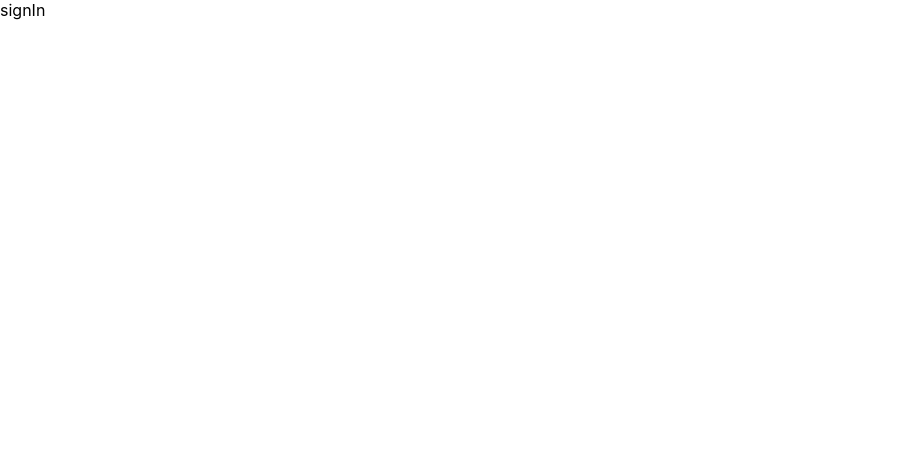
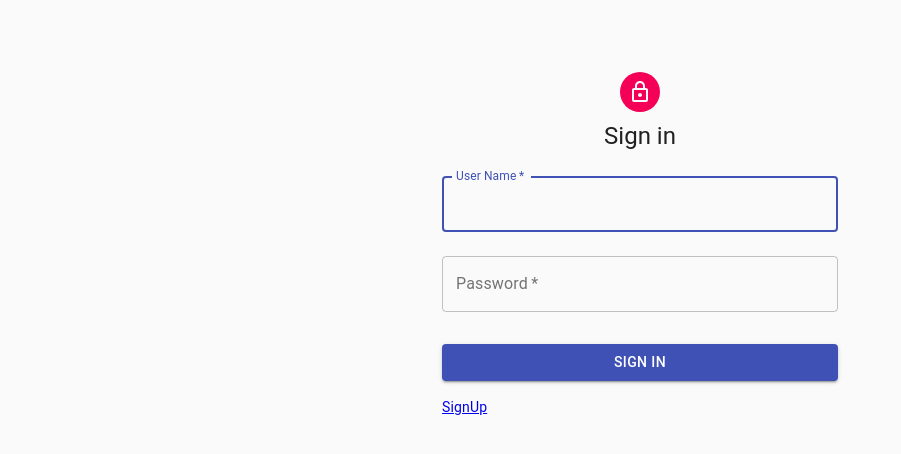
Before and after one commit to fares1994/weatherApp, a React (Create React App) app: page /signin in a window 1280 px wide. Shown: the top 454 px of the page, without its empty margins (0-901 px from the left). Built offline with nearby package versions, Linux system fonts and the light colour scheme.

Commit message:
initial build for signin and signup pages

```diff
--- a/package.json
+++ b/package.json
@@ -3,6 +3,8 @@
   "version": "0.1.0",
   "private": true,
   "dependencies": {
+    "@material-ui/core": "^4.11.3",
+    "@material-ui/icons": "^4.11.2",
     "@testing-library/jest-dom": "^5.11.9",
     "@testing-library/react": "^11.2.5",
     "@testing-library/user-event": "^12.6.3",
--- a/src/pages/signIn.page.jsx
+++ b/src/pages/signIn.page.jsx
@@ -1,12 +1,87 @@
 import React from 'react';
+import Avatar from '@material-ui/core/Avatar';
+import Button from '@material-ui/core/Button';
+import CssBaseline from '@material-ui/core/CssBaseline';
+import TextField from '@material-ui/core/TextField';
+import LockOutlinedIcon from '@material-ui/icons/LockOutlined';
+import Typography from '@material-ui/core/Typography';
+import { makeStyles } from '@material-ui/core/styles';
+import Container from '@material-ui/core/Container';
+import {Link} from 'react-router-dom';
 
 
+const useStyles = makeStyles((theme) => ({
+  paper: {
+    marginTop: theme.spacing(8),
+    display: 'flex',
+    flexDirection: 'column',
+    alignItems: 'center',
+  },
+  avatar: {
+    margin: theme.spacing(1),
+    backgroundColor: theme.palette.secondary.main,
+  },
+  form: {
+    width: '100%', // Fix IE 11 issue.
+    marginTop: theme.spacing(1),
+  },
+  submit: {
+    margin: theme.spacing(3, 0, 2),
+  },
+}));
+
 const SignIn = () =>{
-   return(
-       <div>signIn</div>
-   )
+  const classes = useStyles();
+
+  return (
+    <Container component="main" maxWidth="xs">
+      <CssBaseline />
+      <div className={classes.paper}>
+        <Avatar className={classes.avatar}>
+          <LockOutlinedIcon />
+        </Avatar>
+        <Typography component="h1" variant="h5">
+          Sign in
+        </Typography>
+        <form className={classes.form} noValidate>
+        <TextField
+            variant="outlined"
+            margin="normal"
+            required
+            fullWidth
+            id="username"
+            label="User Name"
+            name="username"
+            autoComplete="username"
+            autoFocus
+          />
+          <TextField
+            variant="outlined"
+            margin="normal"
+            required
+            fullWidth
+            name="password"
+            label="Password"
+            type="password"
+            id="password"
+            autoComplete="current-password"
+          />
+
+          <Button
+            type="submit"
+            fullWidth
+            variant="contained"
+            color="primary"
+            className={classes.submit}
+          >
+            Sign In
+          </Button>
+          <Link to='/signup'>SignUp</Link>
+        </form>
+      </div>
+
+    </Container>
+  );
 }
 
-
-
 export default SignIn;
--- a/src/pages/signup.page.jsx
+++ b/src/pages/signup.page.jsx
@@ -1,10 +1,87 @@
 import React from 'react';
+import Avatar from '@material-ui/core/Avatar';
+import Button from '@material-ui/core/Button';
+import CssBaseline from '@material-ui/core/CssBaseline';
+import TextField from '@material-ui/core/TextField';
+import LockOutlinedIcon from '@material-ui/icons/LockOutlined';
+import Typography from '@material-ui/core/Typography';
+import { makeStyles } from '@material-ui/core/styles';
+import Container from '@material-ui/core/Container';
+import {Link} from 'react-router-dom';
 
 
+const useStyles = makeStyles((theme) => ({
+  paper: {
+    marginTop: theme.spacing(8),
+    display: 'flex',
+    flexDirection: 'column',
+    alignItems: 'center',
+  },
+  avatar: {
+    margin: theme.spacing(1),
+    backgroundColor: theme.palette.secondary.main,
+  },
+  form: {
+    width: '100%', // Fix IE 11 issue.
+    marginTop: theme.spacing(1),
+  },
+  submit: {
+    margin: theme.spacing(3, 0, 2),
+  },
+}));
+
 const SignUp = () =>{
-   return(
-       <div>signup</div>
-   )
+  const classes = useStyles();
+
+  return (
+    <Container component="main" maxWidth="xs">
+      <CssBaseline />
+      <div className={classes.paper}>
+        <Avatar className={classes.avatar}>
+          <LockOutlinedIcon />
+        </Avatar>
+        <Typography component="h1" variant="h5">
+          Sign in
+        </Typography>
+        <form className={classes.form} noValidate>
+          <TextField
+            variant="outlined"
+            margin="normal"
+            required
+            fullWidth
+            id="username"
+            label="User Name"
+            name="username"
+            autoComplete="username"
+            autoFocus
+          />
+          <TextField
+            variant="outlined"
+            margin="normal"
+            required
+            fullWidth
+            name="password"
+            label="Password"
+            type="password"
+            id="password"
+            autoComplete="current-password"
+          />
+
+          <Button
+            type="submit"
+            fullWidth
+            variant="contained"
+            color="primary"
+            className={classes.submit}
+          >
+            Sign In
+          </Button>
+          <Link to='/signin'>SignIn</Link>
+        </form>
+      </div>
+
+    </Container>
+  );
 }
 
 export default SignUp;
```
Also changed, not shown: src/pages/singin&signup.styles.css (added, +15 -0 lines), src/utils/validators.js (added, +46 -0 lines), 1 other file (tests, documents, lock files or other folders).
